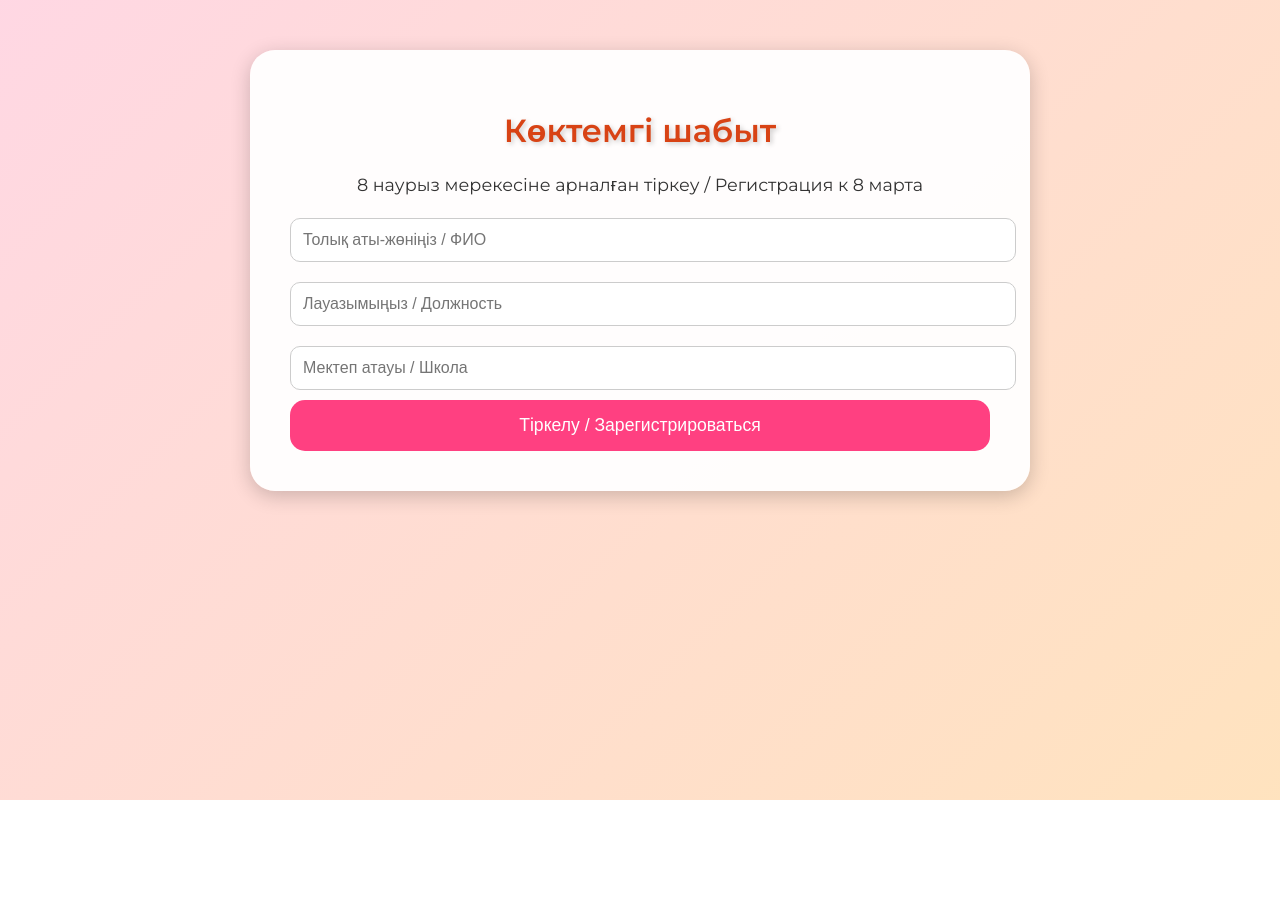
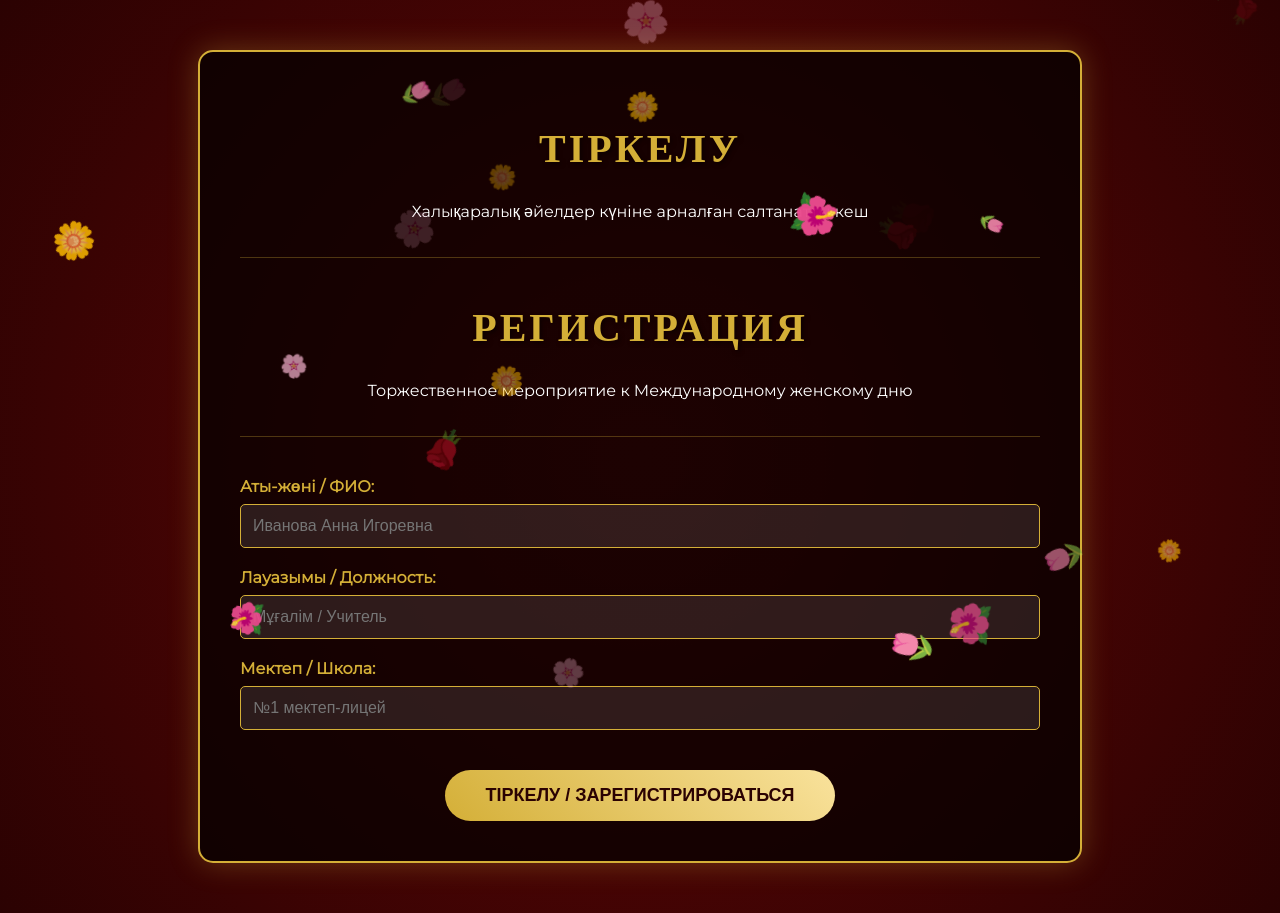
Before and after one commit to Otdelobrazovaniya/vesennee--vdohnovenie, a plain HTML site: page index.html in a window 1280 px wide. Before the commit the page ends 800 px from the top, so only its background shows below. Drawn offline with nearby package versions, Linux system fonts and the light colour scheme.

Commit message:
Update index.html

```diff
--- a/index.html
+++ b/index.html
@@ -4,117 +4,226 @@
 <head>
     <meta charset="UTF-8">
     <meta name="viewport" content="width=device-width, initial-scale=1.0">
-  <title>Весеннее вдохновение / Көктемгі шабыт</title>
-  <link href="https://fonts.googleapis.com/css2?family=Playfair+Display:wght@600&family=Montserrat:wght@400;600&display=swap" rel="stylesheet">
+    <title>8 Наурыз - Салтанатты кеш</title>
+    <link href="https://fonts.googleapis.com/css2?family=Playfair+Display:wght@700&family=Montserrat:wght@300;400&display=swap" rel="stylesheet">
     <style>
+        :root {
+            --gold: #d4af37;
+            --dark-red: #4a0404;
+            --white: #ffffff;
+        }
+
         body {
             margin: 0;
+            padding: 0;
             font-family: 'Montserrat', sans-serif;
-      background: linear-gradient(135deg, #ff9ec4, #ffd6e8, #ffeaa7);
-      background-size: 400% 400%;
-      animation: gradientBG 20s ease infinite;
+            background: radial-gradient(circle, #630606 0%, #2b0202 100%);
+            color: var(--white);
             overflow-x: hidden;
-      overflow-y: auto;
-      scroll-behavior: smooth;
+            min-height: 100vh;
         }
-    @keyframes gradientBG {
-      0% {background-position: 0% 50%;}
-      50% {background-position: 100% 50%;}
-      100% {background-position: 0% 50%;}
+
+        /* Анимация цветов */
+        .flower {
+            position: fixed;
+            top: -10%;
+            z-index: 9999;
+            user-select: none;
+            cursor: default;
+            animation: fall linear infinite;
         }
-    h1, h2 { text-align: center; color: #d84315; text-shadow: 2px 2px 5px rgba(0,0,0,0.2); }
-    p { text-align: center; font-size: 1.1em; color: #333; margin: 10px 20px; line-height: 1.5; }
-    .section {
-      max-width: 700px;
+
+        @keyframes fall {
+            to { transform: translateY(110vh) rotate(360deg); }
+        }
+
+        .container {
+            max-width: 800px;
             margin: 50px auto;
             padding: 40px;
-      background: rgba(255,255,255,0.95);
-      border-radius: 25px;
-      box-shadow: 0 5px 20px rgba(0,0,0,0.2);
+            background: rgba(0, 0, 0, 0.7);
+            border: 2px solid var(--gold);
+            border-radius: 15px;
+            box-shadow: 0 0 30px rgba(212, 175, 55, 0.3);
+            text-align: center;
+            position: relative;
+            z-index: 10;
         }
-    input[type="text"] {
-      width: 100%; padding: 12px; margin: 10px 0;
-      border-radius: 10px; border: 1px solid #ccc; font-size: 1em;
+
+        h1 {
+            font-family: 'Playfair Display', serif;
+            color: var(--gold);
+            font-size: 2.5em;
+            text-transform: uppercase;
+            letter-spacing: 3px;
+            margin-bottom: 30px;
+            text-shadow: 2px 2px 4px rgba(0,0,0,0.5);
         }
+
+        .form-group {
+            margin-bottom: 20px;
+            text-align: left;
+        }
+
+        label {
+            display: block;
+            margin-bottom: 8px;
+            color: var(--gold);
+            font-weight: bold;
+        }
+
+        input {
+            width: 100%;
+            padding: 12px;
+            box-sizing: border-box;
+            background: rgba(255, 255, 255, 0.1);
+            border: 1px solid var(--gold);
+            color: white;
+            border-radius: 5px;
+            font-size: 16px;
+        }
+
         button {
-      width: 100%; padding: 15px; background: #ff4081;
-      color: white; border: none; border-radius: 15px;
-      font-size: 1.1em; cursor: pointer; transition: 0.3s;
+            background: linear-gradient(45deg, #d4af37, #f9e29c);
+            color: #2b0202;
+            padding: 15px 40px;
+            border: none;
+            border-radius: 30px;
+            font-weight: bold;
+            font-size: 18px;
+            cursor: pointer;
+            transition: transform 0.3s, box-shadow 0.3s;
+            margin-top: 20px;
+            text-transform: uppercase;
         }
-    button:hover { background: #e91e63; }
-    .hidden { display: none; }
-    .petal {
-      position: fixed; width: 20px; height: 20px;
-      pointer-events: none; animation: fall linear infinite; opacity: 0.8;
-      background-size: contain;
-      background-repeat: no-repeat;
-      background-position: center;
+
+        button:hover {
+            transform: scale(1.05);
+            box-shadow: 0 0 20px var(--gold);
         }
-    @keyframes fall {
-      0% {transform: translateY(-50px) rotate(0deg);}
-      100% {transform: translateY(110vh) rotate(360deg);}
+
+        #congratulation {
+            display: none;
+            padding: 20px;
+            animation: fadeIn 1.5s;
+        }
+
+        @keyframes fadeIn {
+            from { opacity: 0; }
+            to { opacity: 1; }
+        }
+
+        .lang-section {
+            margin-bottom: 40px;
+            border-bottom: 1px solid rgba(212, 175, 55, 0.3);
+            padding-bottom: 20px;
+        }
+
+        .lang-section:last-child {
+            border-bottom: none;
+        }
+
+        .wish {
+            font-style: italic;
+            line-height: 1.6;
+            font-size: 1.1em;
         }
     </style>
 </head>
 <body>
 
-<audio autoplay loop>
-  <source src="https://www.bensound.com/bensound-music/bensound-sunny.mp3" type="audio/mpeg">
-</audio>
-
-<div class="section" id="registration">
-  <h1>Көктемгі шабыт</h1>
-  <p>8 наурыз мерекесіне арналған тіркеу / Регистрация к 8 марта</p>
-  <input type="text" id="fullname" placeholder="Толық аты-жөніңіз / ФИО">
-  <input type="text" id="position" placeholder="Лауазымыңыз / Должность">
-  <input type="text" id="school" placeholder="Мектеп атауы / Школа">
-  <button onclick="submitForm()">Тіркелу / Зарегистрироваться</button>
+    <div class="container" id="mainContainer">
+        <div class="lang-section">
+            <h1>Тіркелу</h1>
+            <p>Халықаралық әйелдер күніне арналған салтанатты кеш</p>
         </div>
 
-<div class="section hidden" id="thankyou">
-  <h1>Весеннее вдохновение / Көктемгі шабыт</h1>
-  <p><strong>Құрметті педагог қыз-келіншектер!</strong><br>
+        <div class="lang-section">
+            <h1>Регистрация</h1>
+            <p>Торжественное мероприятие к Международному женскому дню</p>
+        </div>
+
+        <form id="regForm">
+            <div class="form-group">
+                <label>Аты-жөні / ФИО:</label>
+                <input type="text" id="name" required placeholder="Иванова Анна Игоревна">
+            </div>
+            <div class="form-group">
+                <label>Лауазымы / Должность:</label>
+                <input type="text" id="position" required placeholder="Мұғалім / Учитель">
+            </div>
+            <div class="form-group">
+                <label>Мектеп / Школа:</label>
+                <input type="text" id="school" required placeholder="№1 мектеп-лицей">
+            </div>
+            <button type="submit">Тіркелу / Зарегистрироваться</button>
+        </form>
+
+        <div id="congratulation">
+            <div class="lang-section">
+                <h2 style="color: var(--gold);">Халықаралық әйелдер күнімен!</h2>
+                <p class="wish">
+                    Құрметті ханымдар!<br>
                     Сіздерді Халықаралық әйелдер күнімен шын жүректен құттықтаймыз!<br>
-     Көктем сіздің өміріңізге қуаныш, үйлесім және шабыт әкелсін.<br>
-     Сіздерге балаларға және қоғамға күнделікті беретін даналық, шыдамдылық және баға жетпес еңбектеріңіз үшін рахмет!</p>
-  <p><strong>Дорогие дамы!</strong><br>
+                    Көктем мерекесі өмірлеріңізге қуаныш, үйлесім мен шабыт әкелсін.<br>
+                    Балалар мен қоғамға күн сайын сыйлайтын даналықтарыңыз, төзімділіктеріңіз бен өлшеусіз еңбектеріңіз үшін алғыс айтамыз.
+                </p>
+            </div>
+
+            <div class="lang-section">
+                <h2 style="color: var(--gold);">С Международным женским днём!</h2>
+                <p class="wish">
+                    Дорогие дамы!<br>
                     Сердечно поздравляем вас с Международным женским днём!<br>
                     Пусть весна принесёт в вашу жизнь радость, гармонию и вдохновение.<br>
-     Спасибо вам за мудрость, терпение и бесценный труд,<br>
-     который вы ежедневно дарите детям и обществу.</p>
+                    Спасибо вам за мудрость, терпение и бесценный труд, который вы ежедневно дарите детям и обществу.
+                </p>
+            </div>
+        </div>
     </div>
 
     <script>
-function submitForm() {
-  const fullname = document.getElementById('fullname').value.trim();
-  const position = document.getElementById('position').value.trim();
-  const school = document.getElementById('school').value.trim();
-  if(!fullname || !position || !school){
-    alert('Барлық өрістерді толтырыңыз / Заполните все поля');
-    return;
+        // Функция создания падающих цветов
+        function createFlowers() {
+            const flowers = ['🌸', '🌹', '🌺', '🌷', '🌼'];
+            const container = document.body;
+
+            for (let i = 0; i < 30; i++) {
+                setTimeout(() => {
+                    const flower = document.createElement('div');
+                    flower.className = 'flower';
+                    flower.innerText = flowers[Math.floor(Math.random() * flowers.length)];
+                    flower.style.left = Math.random() * 100 + 'vw';
+                    flower.style.fontSize = (Math.random() * 20 + 20) + 'px';
+                    flower.style.animationDuration = (Math.random() * 3 + 4) + 's';
+                    flower.style.opacity = Math.random();
+                    container.appendChild(flower);
+
+                    // Удаление цветка после анимации
+                    setTimeout(() => flower.remove(), 7000);
+                }, i * 300);
             }
-  document.getElementById('registration').classList.add('hidden');
-  document.getElementById('thankyou').classList.remove('hidden');
-  document.getElementById('thankyou').scrollIntoView({behavior:"smooth"});
         }
 
-function createPetals() {
-  const numPetals = 40;
-  const petalUrl = "https://upload.wikimedia.org/wikipedia/commons/7/7f/Cherry_blossom_petals.png"; // лепесток сакуры
-  for(let i=0;i<numPetals;i++){
-    const petal = document.createElement('div');
-    petal.classList.add('petal');
-    petal.style.left = Math.random()*100 + 'vw';
-    petal.style.animationDuration = (5+Math.random()*5) + 's';
-    petal.style.animationDelay = Math.random()*5 + 's';
-    petal.style.width = (15+Math.random()*25) + 'px';
-    petal.style.height = (15+Math.random()*25) + 'px';
-    petal.style.background = url('${petalUrl}') center/contain no-repeat;
-    document.body.appendChild(petal);
+        // Запуск анимации постоянно
+        setInterval(createFlowers, 3000);
+        createFlowers();
+
+        // Обработка формы
+        document.getElementById('regForm').addEventListener('submit', function(e) {
+            e.preventDefault();
+            document.getElementById('regForm').style.display = 'none';
+            document.querySelectorAll('.lang-section').forEach(el => {
+                if(!el.parentElement.id || el.parentElement.id !== 'congratulation') {
+                    el.style.display = 'none';
                 }
-}
-createPetals();
+            });
+            document.getElementById('congratulation').style.display = 'block';
+
+            // Эффект конфетти (усиление цветов при нажатии)
+            createFlowers();
+            createFlowers();
+        });
     </script>
-
 </body>
 </html>
```
Lines whose indentation alone changed are shown as unchanged.
